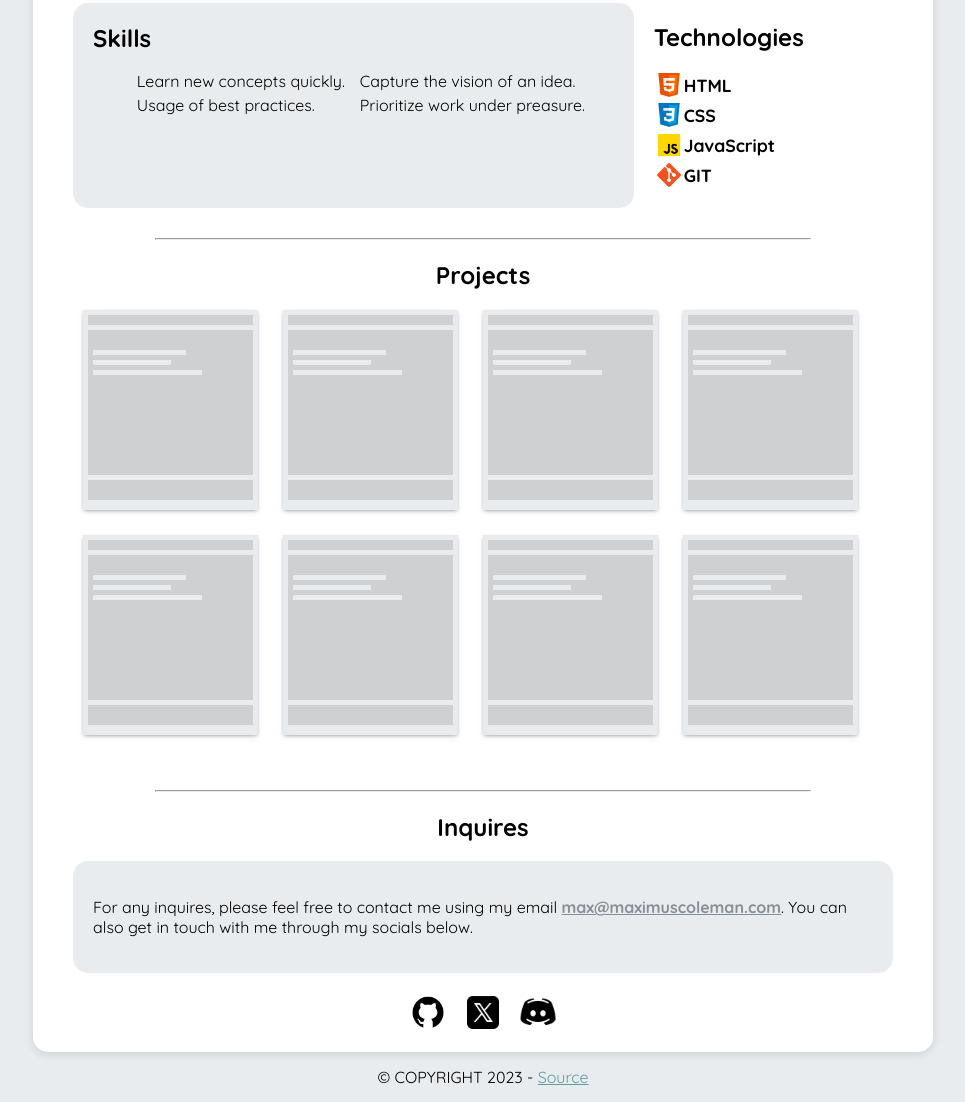
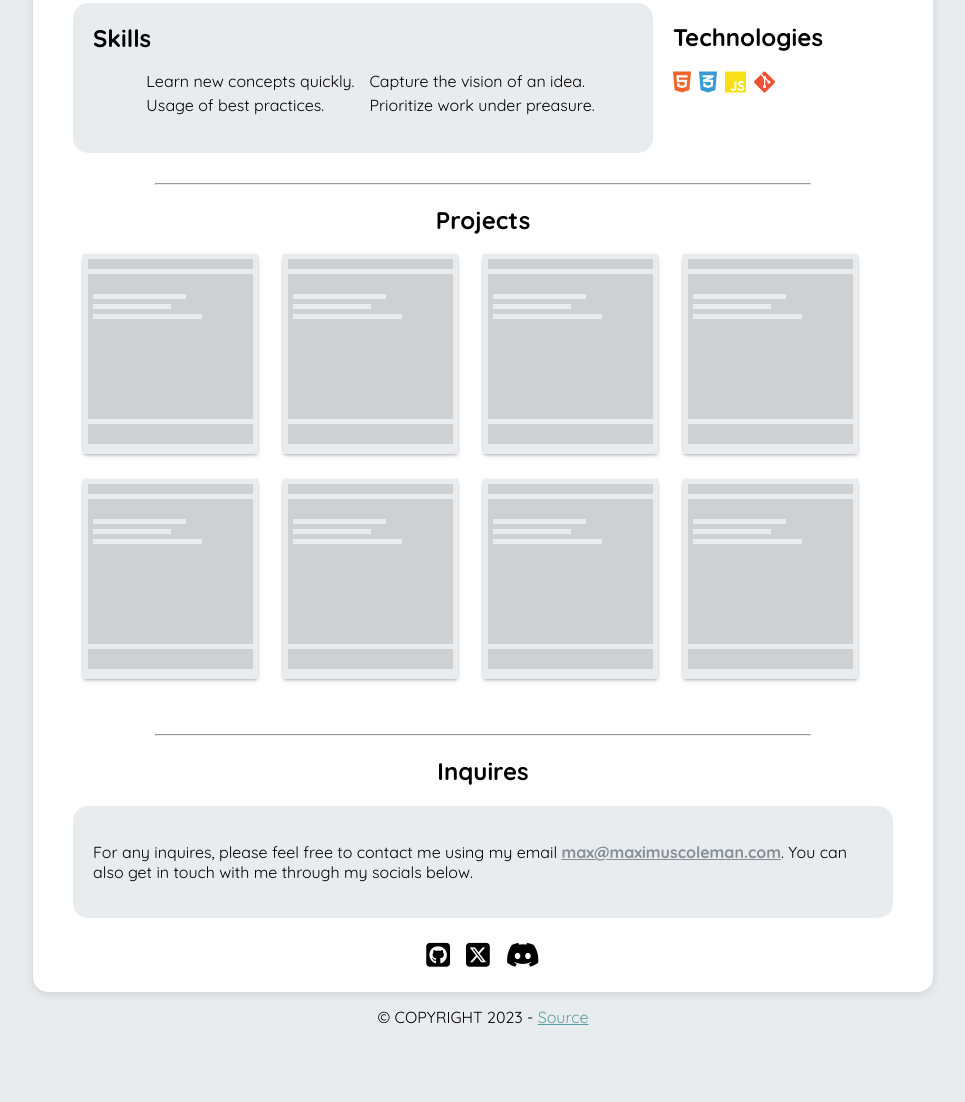
Before and after one commit to ColemanMaximus/maximuscoleman.com, a plain HTML site: page index.html in a window 1280 px wide. Shown: the part 684-1786 px from the top of the page, without its empty margins (157-1122 px from the left). After the commit the page ends 1726 px from the top, so only its background shows below. Drawn offline with Linux system fonts and the light colour scheme.

Commit message:
Replaced images with font awesome icons, and added accessibility for screen readers.

```diff
--- a/assets/css/style.css
+++ b/assets/css/style.css
@@ -1,8 +1,14 @@
 :root {
   --white: #fff;
+  --black: #000;
+  --darkgrey: rgb(51, 51, 51);
   --bgcolor: #e9ecef;
   --lightgrey: #ced0d1;
   --grey: #868e96;
+  --htmlcolor: #ef652a;
+  --csscolor: #379ad6;
+  --jscolor: #f7e018;
+  --gitcolor: #f05030;
   --borderradius: 15px;
   --regularfont: "Quicksand", sans-serif;
 }
@@ -44,10 +50,8 @@ hr {
   display: flex;
   flex-direction: column;
   width: 900px;
-  height: auto;
   margin-top: 20px;
-  padding: 40px;
-  padding-bottom: 0;
+  padding: 40px 40px 0 40px;
 }
 
 .wrapper {
@@ -99,8 +103,6 @@ hr {
   line-height: 1.3;
 }
 
-/* Styles for the background and skills section */
-
 #background {
   display: flex;
   flex-direction: column;
@@ -114,7 +116,7 @@ hr {
 }
 
 #skills {
-  flex-grow: 3;
+  flex-basis: 100%;
   background-color: var(--bgcolor);
   border-radius: var(--borderradius);
   padding: 20px;
@@ -129,13 +131,11 @@ hr {
   justify-content: center;
 }
 
-#skills .row ul {
+#skills ul {
   list-style: none;
   padding-left: 15px;
   line-height: 1.5;
 }
-
-/* Styles for technologies list. */
 
 #technologies {
   display: flex;
@@ -144,30 +144,55 @@ hr {
   margin-right: 70px;
 }
 
+#technologies [class*="fa-"] {
+  font-size: 1.5rem;
+}
+
 #technologies h2 {
   font-size: 1.5rem;
   margin-bottom: 0;
 }
 
 #technologies ul {
+  display: flex;
+  gap: 0.5rem;
   font-size: 1.1rem;
   list-style: none;
   font-weight: bold;
   padding: 0;
 }
 
-#technologies ul li {
-  display: flex;
-  align-items: center;
+#technologies li img {
+  width: 30px;
 }
 
-#technologies ul li img {
-  width: 30px;
+.icon-html {
+  color: var(--htmlcolor);
+}
+
+.icon-css {
+  color: var(--csscolor);
+}
+
+.icon-js {
+  color: var(--jscolor);
+}
+
+.icon-git {
+  color: var(--gitcolor);
 }
 
 #projects h2 {
   text-align: center;
   margin-top: 0;
+}
+
+.project {
+  /* background-color: var(--bgcolor); */
+  margin-bottom: 25px;
+  margin-right: 25px;
+  width: 175px;
+  height: 200px;
 }
 
 /* Used to render the empty project containers with some style */
@@ -219,17 +244,8 @@ hr {
   height: 20px;
 }
 
-.project {
-  /* background-color: var(--bgcolor); */
-  margin-bottom: 25px;
-  margin-right: 25px;
-  width: 175px;
-  height: 200px;
-}
-
 #inquires .row {
   background-color: var(--bgcolor);
-  width: 100%;
   border-radius: var(--borderradius);
   padding: 20px;
 }
@@ -248,21 +264,19 @@ hr {
   display: flex;
   align-items: center;
   justify-content: center;
+  gap: 1rem;
   margin: 20px;
 }
 
 #socials a {
-  display: flex;
-  align-items: center;
-  justify-content: center;
-  width: 100%
+  color: var(--black);
+  font-size: 1.7rem;
+  text-decoration: none;
 }
 
-#socials a img {
-  width: 70%;
+#socials a:hover {
+  color: var(--darkgrey)
 }
-
-/* Footer styles */
 
 .footer {
   text-align: center;
@@ -272,8 +286,6 @@ hr {
 .footer span a {
   color: cadetblue;
 }
-
-/* Media queries */
 
 @media screen and (max-width: 950px) {
   .container {
@@ -360,7 +372,7 @@ hr {
     margin: 10px;
   }
 
-  #projects .wrapper .col .row {
+  #projects .row {
     margin-bottom: 20px;
   }
 
--- a/index.html
+++ b/index.html
@@ -60,20 +60,20 @@
           <div class="row">
             <ul>
               <li>
-                <img src="./assets/img/icon-html.png" alt="Logo of HTML5">
-                <span>HTML</span>
+                <span class="fa-brands fa-html5 icon-html" aria-hidden="true"></span>
+                <span class="sr-only">HTML</span>
               </li>
               <li>
-                <img src="./assets/img/icon-css.png" alt="Logo of CSS3">
-                <span>CSS</span>
+                <span class="fa-brands fa-css3-alt icon-css" aria-hidden="true"></span>
+                <span class="sr-only">CSS</span>
               </li>
               <li>
-                <img src="./assets/img/icon-javascript.png" alt="Logo of JavaScript">
-                <span>JavaScript</span>
+                <span class="fa-brands fa-js icon-js" aria-hidden="true"></span>
+                <span class="sr-only">JavaScript</span>
               </li>
               <li>
-                <img src="./assets/img/icon-git.png" alt="Logo of Git">
-                <span>GIT</span>
+                <span class="fa-brands fa-git-alt icon-git" aria-hidden="true"></span>
+                <span class="sr-only">Git</span>
               </li>
             </ul>
           </div>
@@ -209,14 +209,24 @@
         </div>
       </section>
       <footer id="socials">
-        <a href="https://github.com/ColemanMaximus" target="_blank"><img src="./assets/img/icon-github.png" alt="Logo of GitHub"></a>
-        <a href="https://twitter.com/Colemanimus" target="_blank"><img src="./assets/img/icon-twitterx.png" alt="Logo of X(Twitter)"></a>
-        <a href="https://discord.gg"><img src="./assets/img/icon-discord.png" alt="Logo of Discord"></a>
+        <a href="https://github.com/ColemanMaximus" target="_blank">
+          <span class="fa-brands fa-square-github" aria-hidden="true"></span>
+          <span class="sr-only">Github</span>
+        </a>
+        <a href="https://twitter.com/Colemanimus" target="_blank">
+          <span class="fa-brands fa-square-x-twitter" aria-hidden="true"></span>
+          <span class="sr-only">TwitterX</span>
+        </a>
+        <a href="https://discord.gg/maximuscoleman" target="_blank">
+          <span class="fa-brands fa-discord" aria-hidden="true"></span>
+          <span class="sr-only">Discord</span>
+        </a>
       </footer>
     </main>
     <footer class="footer">
       <span>&copy; COPYRIGHT 2023 - <a href="https://github.com/ColemanMaximus/maximuscoleman.com" target="_blank">Source</a></span>
     </footer>
+    <script src="https://kit.fontawesome.com/2070920b31.js" crossorigin="anonymous"></script>
     <script src="./assets/js/app.js"></script>
     <script async defer src="https://scripts.simpleanalyticscdn.com/latest.js"></script>
     <noscript><img src="https://queue.simpleanalyticscdn.com/noscript.gif" referrerpolicy="no-referrer-when-downgrade"></noscript>
```
Also changed, not shown: assets/img/icon-css.png (deleted), assets/img/icon-discord.png (deleted), assets/img/icon-git.png (deleted), assets/img/icon-github.png (deleted), assets/img/icon-html.png (deleted), assets/img/icon-javascript.png (deleted), assets/img/icon-twitterx.png (deleted).
